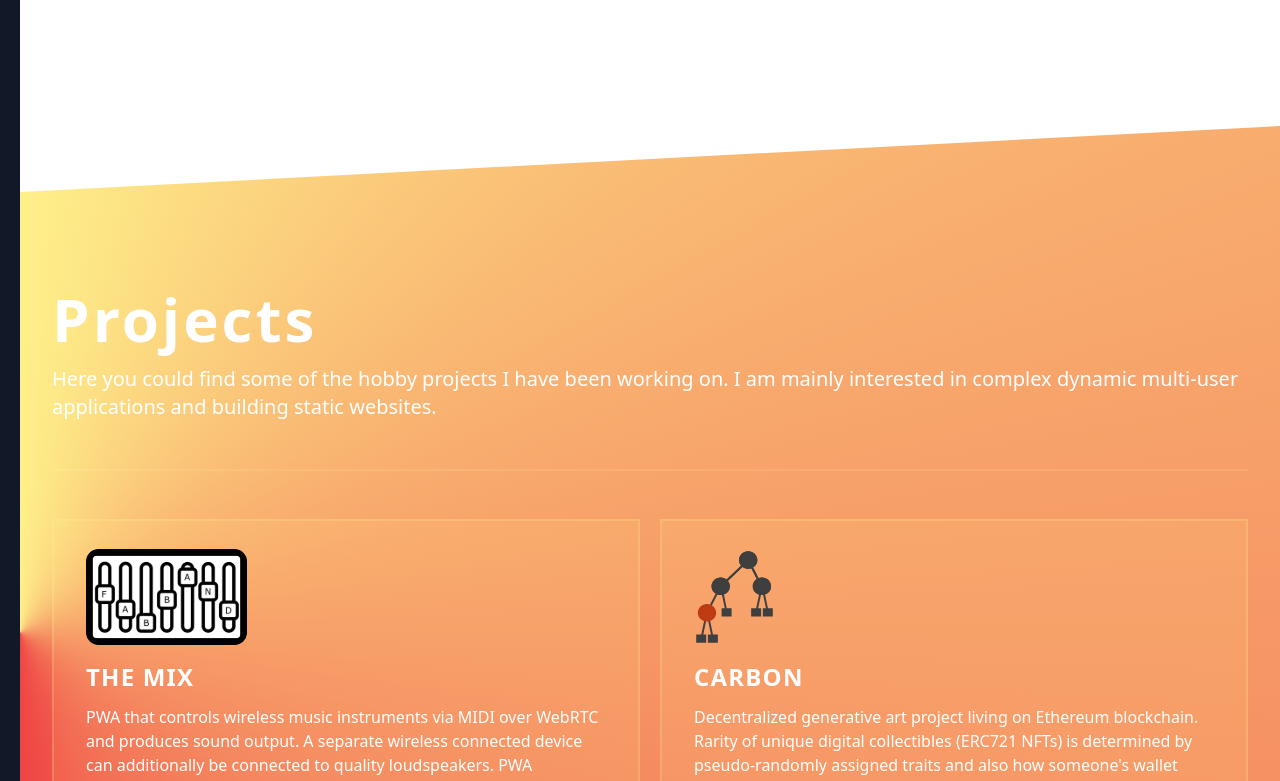
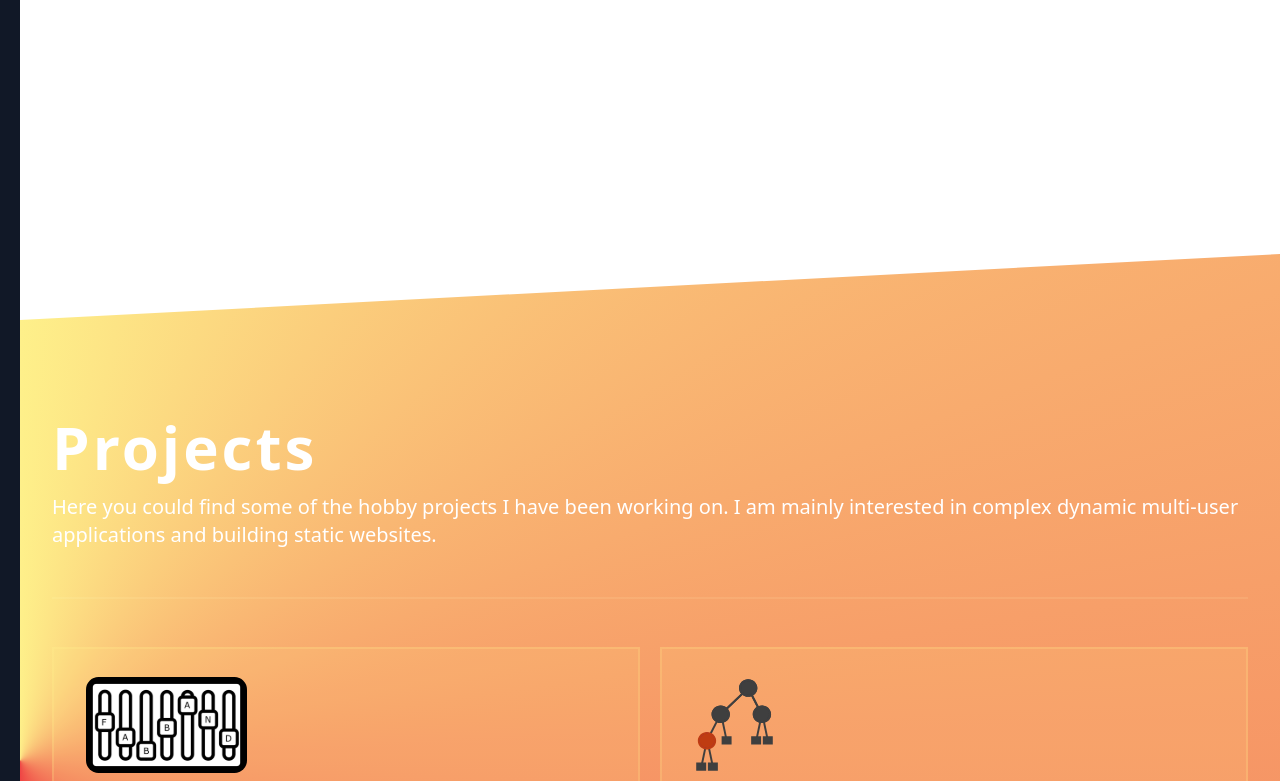
Before and after one commit to MiguelFranken/personal-website, a Next.js app: page / in a window 1280 px wide. Shown: the part 890-1671 px from the top of the page. Built offline with nearby package versions, Linux system fonts and the light colour scheme.

Commit message:
Fixed padding of hero container

```diff
--- a/components/hero.tsx
+++ b/components/hero.tsx
@@ -39,7 +39,7 @@ const navigation = [
 export default function Hero() {
   return (
     <div className="bg-white">
-      <div className="pt-12 overflow-hidden sm:pt-24 lg:relative lg:py-48">
+      <div className="pt-12 overflow-hidden sm:pt-24 lg:relative xl:py-48">
         <div className="mx-auto max-w-md sm:max-w-3xl lg:max-w-7xl lg:grid lg:grid-cols-2 lg:gap-24">
           <div className="px-8 sm:px-16 lg:px-8 2xl:px-0">
             <div>
--- a/components/skewed.tsx
+++ b/components/skewed.tsx
@@ -5,7 +5,7 @@ import Projects from "@/components/projects";
 export default function Skewed() {
   // TODO MF: Get rid of the -m-16 mb-32 hack
   return (
-    <div className="overflow-hidden relative -mt-16 mb-32">
+    <div className="overflow-hidden relative -mt-16 lg:mt-16 mb-32">
       <div className="!block">
         <div className={classNames(styles.section, styles.mbSection)}>
           <div className="absolute inset-0">
```
